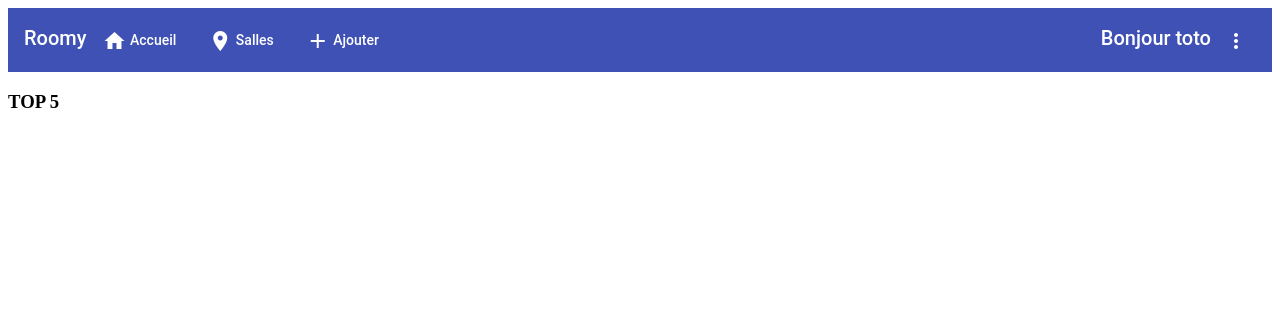
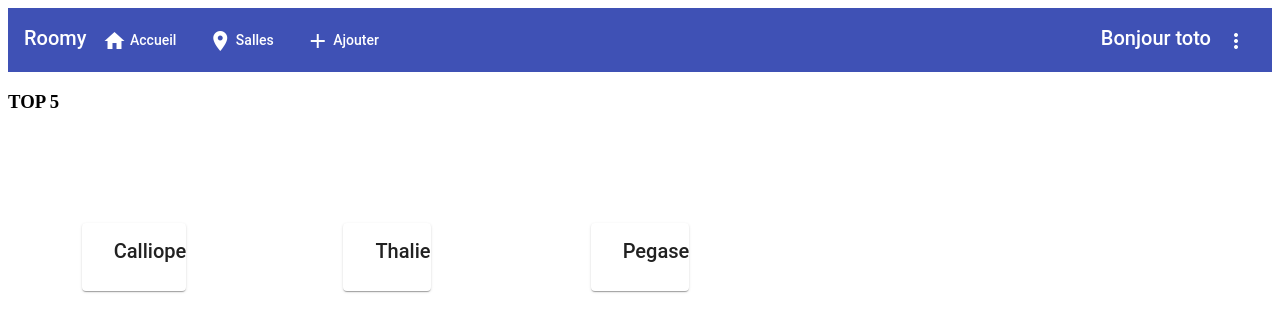
Before and after one commit to bart120/roomy0619, an Angular app: page / in a window 1280 px wide. Shown: the top 332 px of the page. Built offline with nearby package versions, Linux system fonts and the light colour scheme.

Commit message:
ngfor, mat card, mat grid

```diff
--- a/src/app/material.module.ts
+++ b/src/app/material.module.ts
@@ -4,6 +4,8 @@ import { BrowserAnimationsModule } from '@angular/platform-browser/animations';
 import { MatButtonModule } from '@angular/material/button';
 import { MatIconModule } from '@angular/material/icon';
 import { MatMenuModule } from '@angular/material/menu';
+import { MatGridListModule } from '@angular/material/grid-list';
+import { MatCardModule } from '@angular/material/card';
 
 @NgModule({
     imports: [
@@ -11,13 +13,18 @@ import { MatMenuModule } from '@angular/material/menu';
         MatToolbarModule,
         MatButtonModule,
         MatIconModule,
-        MatMenuModule
+        MatMenuModule,
+        MatGridListModule,
+        MatCardModule
     ],
     exports: [
         BrowserAnimationsModule,
         MatToolbarModule,
         MatButtonModule,
         MatIconModule,
-        MatMenuModule]
+        MatMenuModule,
+        MatGridListModule,
+        MatCardModule
+    ]
 })
 export class MaterialModule { }
--- a/src/app/pages/room/room-top-five/room-top-five.component.html
+++ b/src/app/pages/room/room-top-five/room-top-five.component.html
@@ -1 +1,12 @@
 <h3>TOP 5</h3>
+
+<mat-grid-list cols="5">
+    <mat-grid-tile *ngFor="let room of rooms">
+        <mat-card>
+            <mat-card-header>
+                <mat-card-title>{{room.name}}</mat-card-title>
+                <img matCardImage />
+            </mat-card-header>
+        </mat-card>
+    </mat-grid-tile>
+</mat-grid-list>
--- a/src/app/pages/room/room-top-five/room-top-five.component.ts
+++ b/src/app/pages/room/room-top-five/room-top-five.component.ts
@@ -5,7 +5,17 @@ import { Component, OnInit } from '@angular/core';
     templateUrl: './room-top-five.component.html',
 })
 export class RoomTopFiveComponent implements OnInit {
+
+    rooms: Array<any>;
+
     constructor() { }
 
-    ngOnInit(): void { }
+    ngOnInit(): void {
+        this.rooms = [
+            { name: 'Calliope' },
+            { name: 'Thalie' },
+            { name: 'Pegase' }
+        ];
+
+    }
 }
--- a/src/app/pages/room/room.module.ts
+++ b/src/app/pages/room/room.module.ts
@@ -1,13 +1,15 @@
 import { NgModule } from '@angular/core';
 import { CommonModule } from '@angular/common';
 import { RoomTopFiveComponent } from './room-top-five/room-top-five.component';
+import { MaterialModule } from 'src/app/material.module';
 
 @NgModule({
   declarations: [
     RoomTopFiveComponent
   ],
   imports: [
-    CommonModule
+    CommonModule,
+    MaterialModule
   ],
   exports: [
     RoomTopFiveComponent
```
